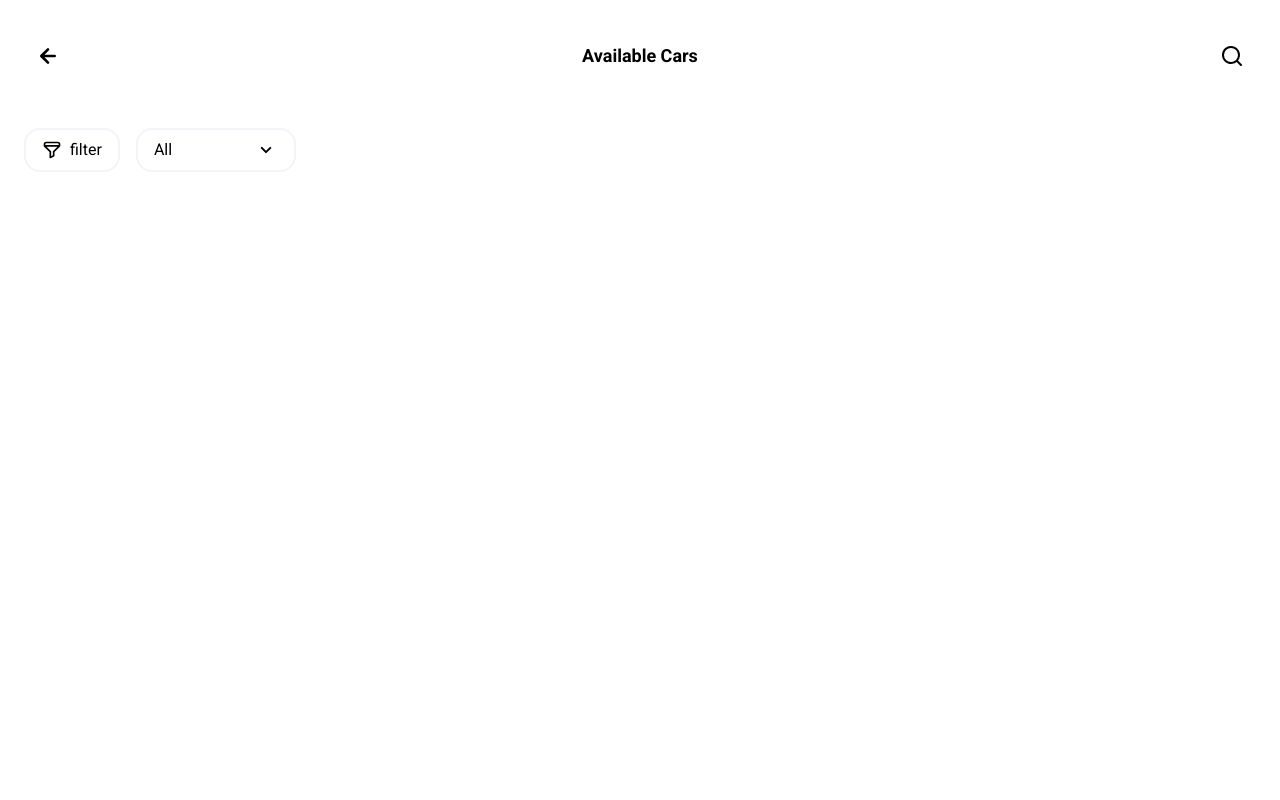
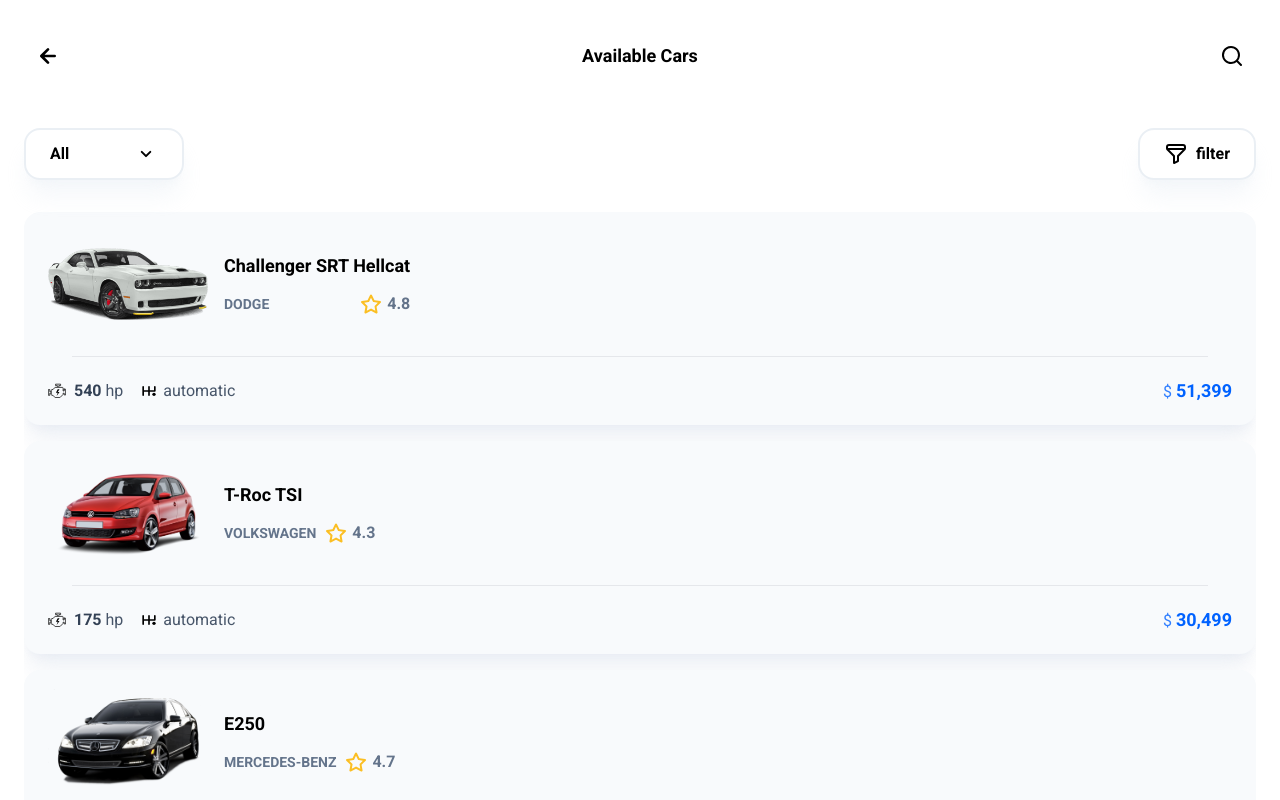
Before and after one commit to sajjad-khedmati/CarMarket-, a Next.js app: page /cars in a window 1280 px wide. Built offline with nearby package versions, Linux system fonts and the light colour scheme.

Commit message:
CARS PAGE | card List

```diff
--- a/components/modules/DropDown.jsx
+++ b/components/modules/DropDown.jsx
@@ -26,8 +26,8 @@
 			className="relative"
 			onClick={() => setOpenOption(!openOption)}
 		>
-			<div className="w-40 px-4 py-2 border-2 border-slate-100 rounded-2xl flex items-center justify-between">
-				<span>{activeOption}</span>
+			<div className="w-40 px-6 py-3 border-2 border-slate-200/70 shadow-xl shadow-slate-100/80 rounded-2xl flex items-center justify-between">
+				<span className="font-semibold truncate">{activeOption}</span>
 				<UilAngleDown className="h-full w-auto" />
 			</div>
 			{openOption && (
--- a/pages/cars/index.js
+++ b/pages/cars/index.js
@@ -2,14 +2,15 @@
 
 import { UilArrowLeft, UilSearch, UilFilter } from "@iconscout/react-unicons";
 
-
 import DropDown from "@/components/modules/DropDown";
 
+import carsList from "@/data/carsData";
+import CarListCard from "@/components/modules/CarListCard";
+
 export default function CarsIndex() {
-
-
 	return (
 		<section className="w-scren h-screen overflow-y-scroll container">
+			<header>
 				<nav className="flex items-center py-4">
 					<Link
 						href="/home"
@@ -24,21 +25,22 @@
 				</nav>
 
 				<div>
-				<div
-
-					className="duration-300 rounded-2xl transition-all mt-4 py-4 flex gap-4"
-
-				>
-					<div className="border-2 min-w-max border-slate-100 rounded-2xl px-4 py-2 flex items-center gap-2">
-						<UilFilter className="w-5 h-5" />
-						<span>filter</span>
+					<div className="duration-300 rounded-2xl transition-all mt-4 py-4 flex justify-between gap-4">
+						<DropDown options={["All", "Recomended"]} />
+						<div className="border-2 min-w-max border-slate-200/70  shadow-xl shadow-slate-100/80 rounded-2xl px-6 py-3 flex items-center gap-2">
+							<UilFilter className="w-6 h-6" />
+							<span className="font-semibold">filter</span>
 						</div>
-
-					<DropDown options={["All", "Recomended"]} />
 					</div>
-
-
 				</div>
+			</header>
+			<body>
+				<section className="grid grid-cols-1 gap-4 my-4">
+					{carsList.map((item) => (
+						<CarListCard key={item.id} data={item} />
+					))}
+				</section>
+			</body>
 		</section>
 	);
 }
```
Lines whose indentation alone changed are shown as unchanged.
